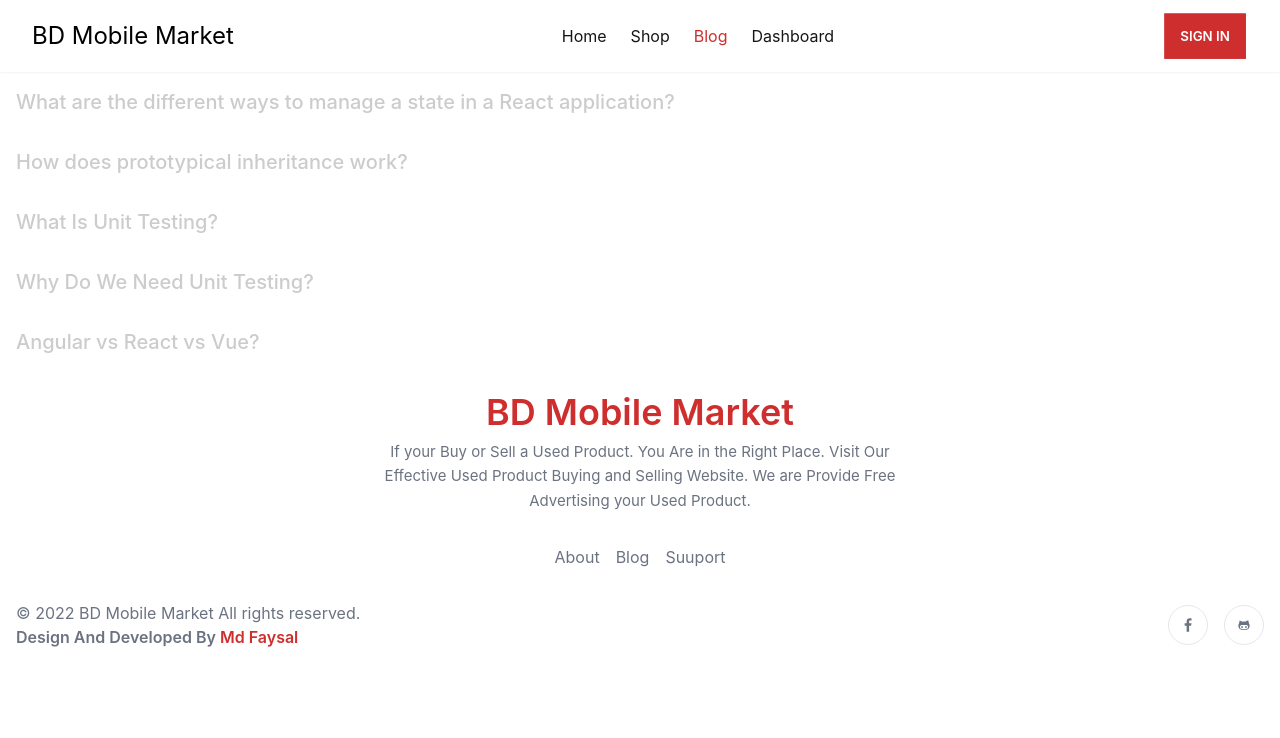
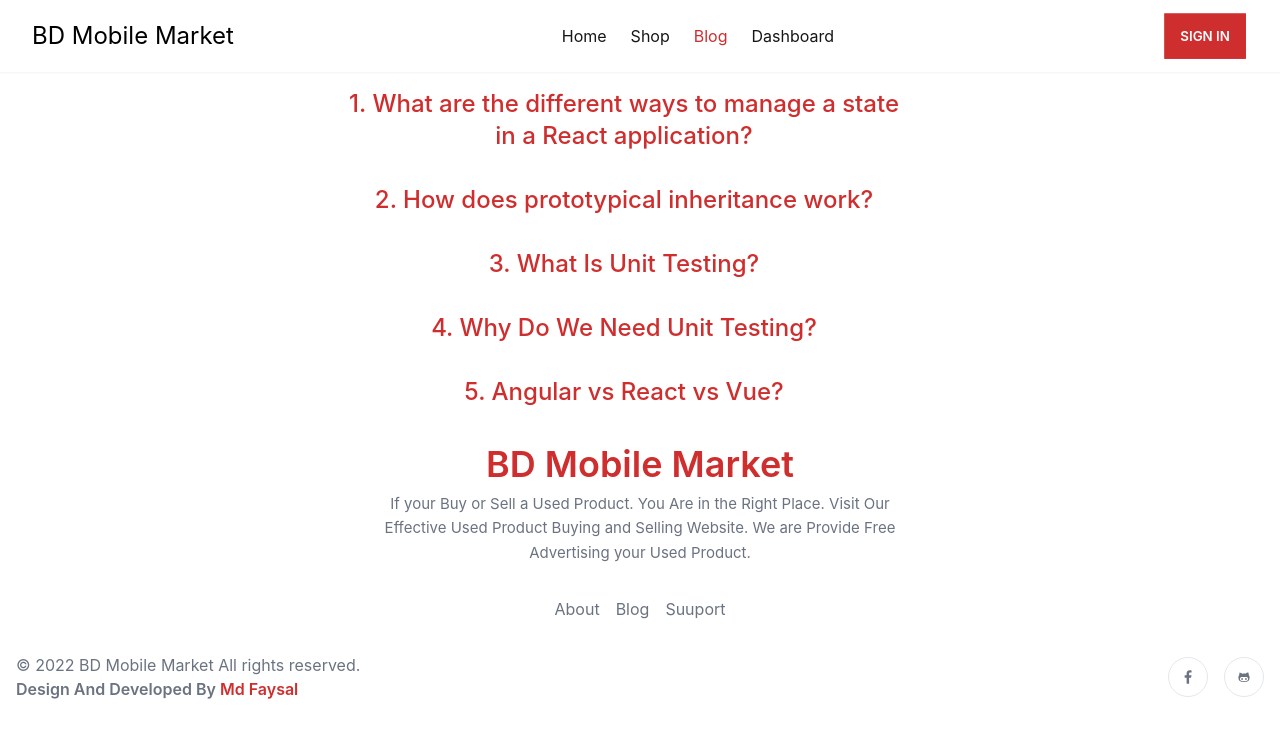
Before and after one commit to mdfaysal22/bd-mobile-market-12, a React (Create React App) app: page /blog in a window 1280 px wide. Shown: the top 738 px of the page. Built offline with nearby package versions, Linux system fonts and the light colour scheme; no server answers.

Commit message:
Update Navber and Styling Blog Router

```diff
--- a/src/Components/Pages/Blog/Blog.js
+++ b/src/Components/Pages/Blog/Blog.js
@@ -32,7 +32,7 @@ const Blog = () => {
     return (
         <div>
             {
-                articles.map((article, index) => <SingleBlog key={index} article={article}></SingleBlog>)
+                articles.map((article, index) => <SingleBlog index={index} key={index} article={article}></SingleBlog>)
             }
         </div>
     );
--- a/src/Components/Pages/Blog/SingleBlog/SingleBlog.js
+++ b/src/Components/Pages/Blog/SingleBlog/SingleBlog.js
@@ -1,16 +1,18 @@
 import React from 'react';
 
-const SingleBlog = ({article}) => {
+const SingleBlog = ({article, index}) => {
     const {title, articleHeading,articleBody} = article;
+    const number = index + 1;
      return (
-        <div>
+        <div className='w-full md:w-1/2 mx-auto text-center'>
             <div className="collapse">
                 <input type="checkbox" />
-                <div className="collapse-title text-xl font-medium">
+                <div className="collapse-title text-primary text-2xl font-medium">
+                    <span>{number}. </span>
                     {title}
                 </div>
-                <div className="collapse-content">
-                    <h1>{articleHeading}</h1>
+                <div className="collapse-content text-secondary">
+                    <h1 className='text-xl'>{articleHeading}</h1>
                     <p>{articleBody}</p>
                 </div>
             </div>
--- a/src/Components/Shared/Navbar/Navbar.js
+++ b/src/Components/Shared/Navbar/Navbar.js
@@ -18,7 +18,7 @@ const Navbar = () => {
             .then(result => {
                 toast.success(`Successfully Sign Out ${user?.displayName}`);
             })
-        .catch(()=>{})
+            .catch(() => { })
     }
     return (
         <nav className="bg-white w-full shadow-sm border-b md:border-0 md:static">
@@ -66,6 +66,7 @@ const Navbar = () => {
                     <div>
                         <ul className="flex mt-6 flex-col-reverse md:hidden space-x-0 lg:space-x-6 lg:flex-row">
                             {user?.uid ?
+                                <div className='flex justify-between items-center'>
                                     <div className='flex justify-start items-center gap-3'>
                                         <div className="avatar placeholder">
                                             <div className="bg-neutral-focus text-neutral-content rounded-full w-14">
@@ -75,6 +76,7 @@ const Navbar = () => {
                                         <div className='text-secondary'>
                                             <h2>{user?.displayName}</h2>
                                             <h4>{user?.email}</h4>
+                                        </div>
                                     </div>
                                     <div>
                                         <button onClick={handleSignOut} className='btn rounded-none btn-primary btn-sm'>LogOut</button>
```
Lines whose indentation alone changed are shown as unchanged.
